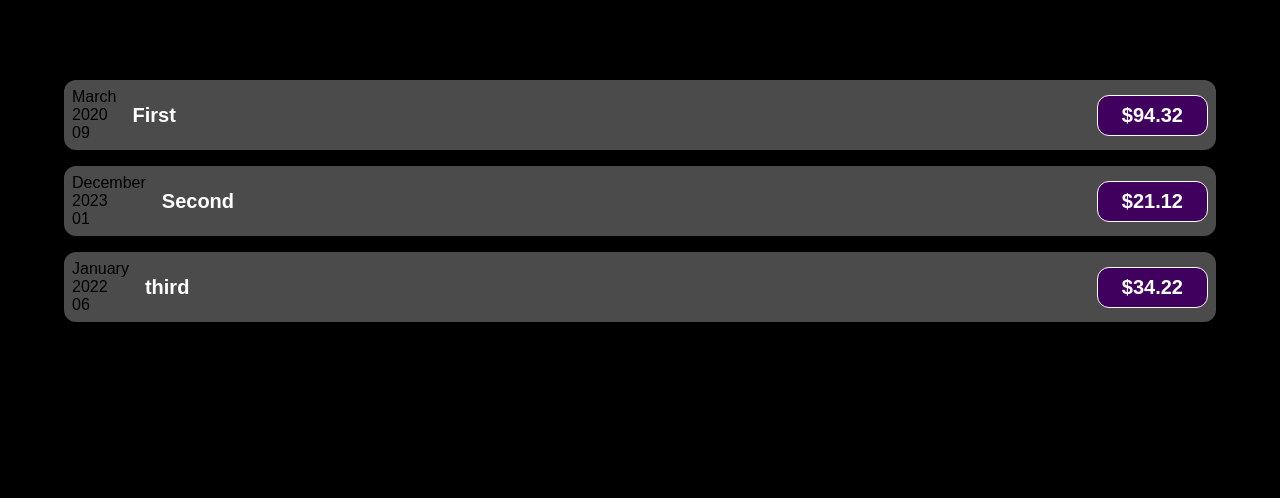
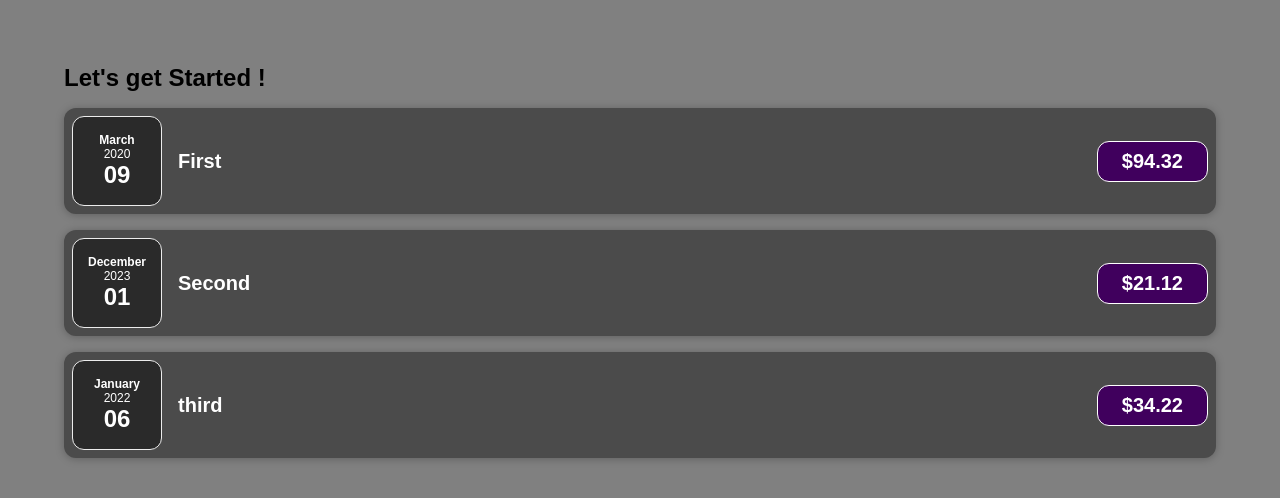
Before and after one commit to wahab315/Expense_List, a React (Create React App) app: page / in a window 1280 px wide. Shown: the top 498 px of the page. Built offline with nearby package versions, Linux system fonts and the light colour scheme.

Commit message:
new code

```diff
--- a/src/App.css
+++ b/src/App.css
@@ -8,7 +8,7 @@
 }
 
 .background {
-  background-color: black;
+  background-color:gray;
   height: 100vh;
   width: 100%;
   /* margin: 4rem; */
--- a/src/App.js
+++ b/src/App.js
@@ -1,5 +1,5 @@
 import "./App.css";
-import { ExpenseItem } from "./components";
+import { ExpenseItem, Expenses } from "./components";
 
 function App() {
   const expenses = [
@@ -27,7 +27,8 @@
     <>
       <div className="background">
         <div className="background-color">
-          <ExpenseItem
+          <h2>Let's get Started !</h2>
+          {/* <ExpenseItem
             title={expenses[0].title}
             amount={expenses[0].amount}
             date={expenses[0].date}
@@ -41,7 +42,8 @@
             title={expenses[2].title}
             amount={expenses[2].amount}
             date={expenses[2].date}
-          />
+          /> */}
+          <Expenses items={expenses} />
         </div>
       </div>
     </>
--- a/src/components/ExpenseItem/ExpenseItem.jsx
+++ b/src/components/ExpenseItem/ExpenseItem.jsx
@@ -1,23 +1,19 @@
 import React from "react";
+
 import "./ExpenseItem.css";
+import ExpenseDate from "../expenseDate/ExpenseDate";
+import Card from "../card/Card";
 
 const ExpenseItem = (props) => {
-  const month = props.date.toLocaleString("en-US", { month: "long" });
-  const day = props.date.toLocaleString("en-US", { day: "2-digit" });
-  const year = props.date.getFullYear();
   return (
     <>
-      <div className="expense-item">
-        <div>
-          <div>{month}</div>
-          <div>{year}</div>
-          <div>{day}</div>
-        </div>
+      <Card className="expense-item">
+        <ExpenseDate date={props.date} />
         <div className="expense-item__description">
           <h2>{props.title}</h2>
           <div className="expense-item__price">${props.amount}</div>
         </div>
-      </div>
+      </Card>
     </>
   );
 };
--- /dev/null
+++ b/src/components/card/Card.css
@@ -0,0 +1,4 @@
+.card {
+  border-radius: 12px;
+  box-shadow: 0 1px 8px rgba(0, 0, 0, 0.25);
+}
--- /dev/null
+++ b/src/components/card/Card.jsx
@@ -0,0 +1,12 @@
+import React from "react";
+import "./Card.css";
+
+const Card = (props) => {
+  return (
+    <>
+      <div className={`card ${props.className}`}>{props.children}</div>
+    </>
+  );
+};
+
+export default Card;
--- a/src/components/expenseDate/ExpenseDate.css
+++ b/src/components/expenseDate/ExpenseDate.css
@@ -0,0 +1,26 @@
+.expense-date {
+  display: flex;
+  flex-direction: column;
+  width: 5.5rem;
+  height: 5.5rem;
+  border: 1px solid #ececec;
+  background-color: #2a2a2a;
+  color: white;
+  border-radius: 12px;
+  align-items: center;
+  justify-content: center;
+}
+
+.expense-date__month {
+  font-size: 0.75rem;
+  font-weight: bold;
+}
+
+.expense-date__year {
+  font-size: 0.75rem;
+}
+
+.expense-date__day {
+  font-size: 1.5rem;
+  font-weight: bold;
+}
--- a/src/components/expenseDate/ExpenseDate.jsx
+++ b/src/components/expenseDate/ExpenseDate.jsx
@@ -1,15 +1,15 @@
 import React from "react";
-import "./ExpenseDAte.css";
-const ExpenseDate = () => {
+import "./ExpenseDate.css";
+const ExpenseDate = (props) => {
   const month = props.date.toLocaleString("en-US", { month: "long" });
   const day = props.date.toLocaleString("en-US", { day: "2-digit" });
   const year = props.date.getFullYear();
   return (
     <>
-      <div>
-        <div>{month}</div>
-        <div>{year}</div>
-        <div>{day}</div>
+      <div className="expense-date ">
+        <div className="expense-date__month">{month}</div>
+        <div className="expense-date__year">{year}</div>
+        <div className="expense-date__day">{day}</div>
       </div>
     </>
   );
--- /dev/null
+++ b/src/components/expenses/Expenses.css
@@ -0,0 +1,9 @@
+.expenses {
+  padding: 1rem;
+  background-color: rgb(31, 31, 31);
+  margin: 2rem auto;
+  width: 50rem;
+  max-width: 95%;
+  border-radius: 12px;
+  box-shadow: 0 1px 8px rgba(0, 0, 0, 0.25);
+}
--- /dev/null
+++ b/src/components/expenses/Expenses.jsx
@@ -0,0 +1,28 @@
+import React from "react";
+import ExpenseItem from "../expenseItem/ExpenseItem";
+
+const Expenses = (props) => {
+  return (
+    <>
+      <div className="expenses">
+        <ExpenseItem
+          title={props.items[0].title}
+          amount={props.items[0].amount}
+          date={props.items[0].date}
+        />
+        <ExpenseItem
+          title={props.items[1].title}
+          amount={props.items[1].amount}
+          date={props.items[1].date}
+        />
+        <ExpenseItem
+          title={props.items[2].title}
+          amount={props.items[2].amount}
+          date={props.items[2].date}
+        />
+      </div>
+    </>
+  );
+};
+
+export default Expenses;
--- a/src/components/index.js
+++ b/src/components/index.js
@@ -1 +1,2 @@
 export { default as ExpenseItem } from "./expenseItem/ExpenseItem";
+export { default as Expenses } from "./expenses/Expenses";
```
